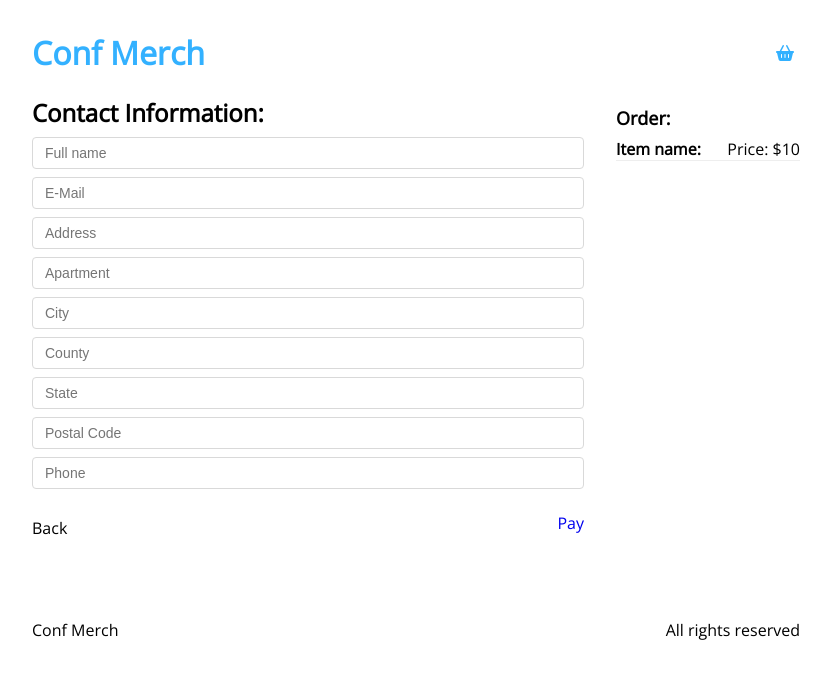
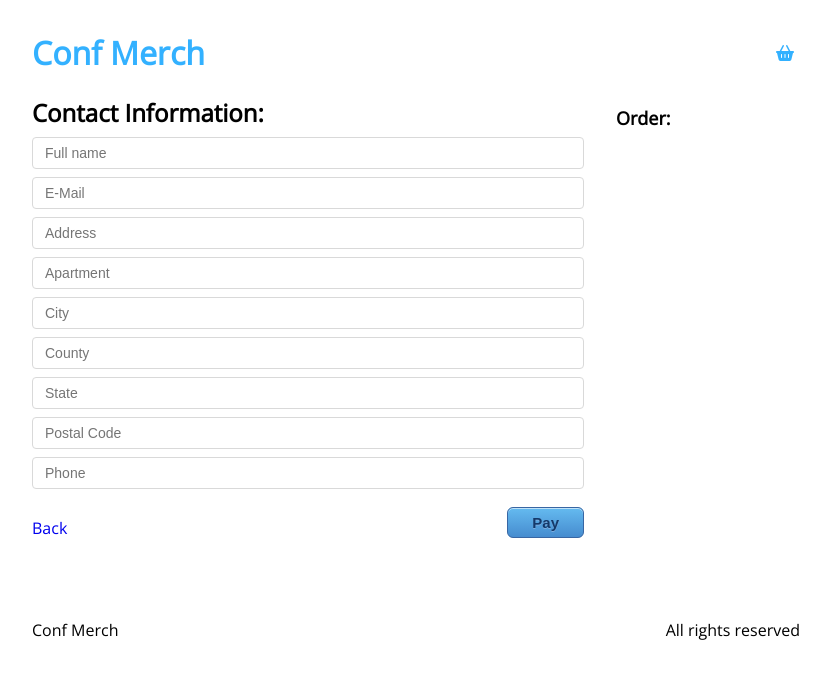
Before and after one commit to barbasmarcosi/conf-merch, a React app: page /checkout/information in a window 1280 px wide. Shown: the top 678 px of the page, without its empty margins (224-1054 px from the left). Built offline with nearby package versions, Linux system fonts and the light colour scheme.

Commit message:
feat(Information): save information from buyer form

```diff
--- a/src/containers/Checkout.jsx
+++ b/src/containers/Checkout.jsx
@@ -21,7 +21,7 @@
   return (
     <div className="Checkout">
       <div className="Checkout-content">
-        <h3>Order list:</h3>
+        <h3>{cart.length ? 'Order list:' : 'The cart is empty'}</h3>
         {cart.map((item) => (
           <div className="Checkout-item">
             <div className="Checkout-element">
--- a/src/containers/Information.jsx
+++ b/src/containers/Information.jsx
@@ -1,15 +1,29 @@
-import React from 'react';
+import React, { useRef, useContext } from 'react';
 import { Link } from 'react-router-dom';
+import AppContext from '../context/AppContext';
 import '../styles/components/Information.css';
 
-const Information = () => (
+const Information = () => {
+  const { state, addToBuyer } = useContext(AppContext);
+  const form = useRef(null);
+
+  const { cart } = state;
+
+  const handleSubmit = () => {
+    const formData = new FormData(form.current);
+    const buyer = Object.fromEntries(formData);
+    addToBuyer(buyer);
+    console.log(buyer);
+  };
+
+  return (
     <div className="Information">
       <div className="Information-content">
         <div className="Information-head">
           <h2>Contact Information:</h2>
         </div>
         <div className="Information-form">
-        <form action="">
+          <form ref={form}>
             <input type="text" placeholder="Full name" name="name" />
             <input type="text" placeholder="E-Mail" name="email" />
             <input type="text" placeholder="Address" name="address" />
@@ -22,21 +36,28 @@
           </form>
         </div>
         <div className="Information-buttons">
-        <div className="Information-back">Back</div>
+          <div className="Information-back">
+            <Link to="/checkout">Back</Link>
+          </div>
           <div className="Information-next">
-          <Link to="/checkout/payment">Pay</Link>
+            <button type="button" onClick={handleSubmit}>
+              Pay
+            </button>
           </div>
         </div>
       </div>
       <div className="Information-sidebar">
         <h3>Order:</h3>
+        {cart.map((item) => (
           <div className="Information-item">
             <div className="Information-element">
-          <h4>Item name: </h4>
-          <span>Price: $10</span>
+              <h4>{item.title}</h4>
+              <span>${item.price}</span>
             </div>
           </div>
+        ))}
       </div>
     </div>
   );
+};
 export default Information;
--- a/src/hooks/useInitialState.js
+++ b/src/hooks/useInitialState.js
@@ -14,6 +14,7 @@
       cart: [...state.cart, newProduct],
     });
   };
+
   const removeFromCart = (payload) => {
     setState({
       ...state,
@@ -21,9 +22,17 @@
     });
   };
 
+  const addToBuyer = (payload) => {
+    setState({
+      ...state,
+      buyer: [...state.buyer, payload],
+    });
+  };
+console.log(state)
   return {
     addToCart,
     removeFromCart,
+    addToBuyer,
     state,
   };
 };
--- a/src/initialState.js
+++ b/src/initialState.js
@@ -1,5 +1,6 @@
 export default {
     cart: [],
+    buyer: [],
     products: [
       {
         'id': '1',
```
Lines whose indentation alone changed are shown as unchanged.
